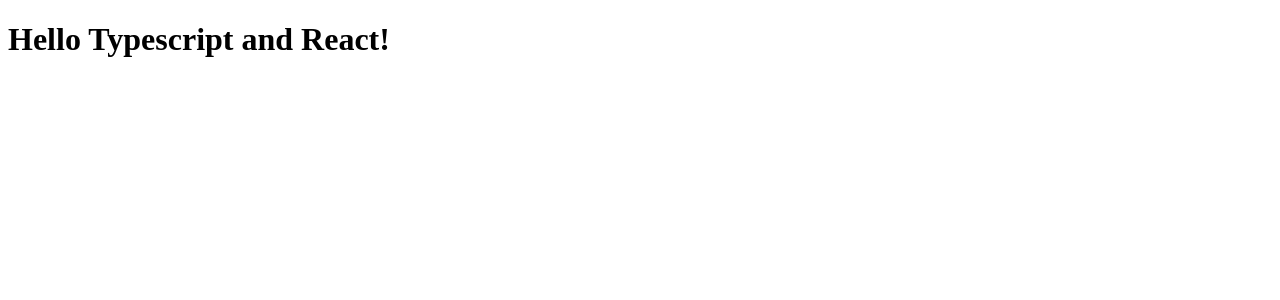
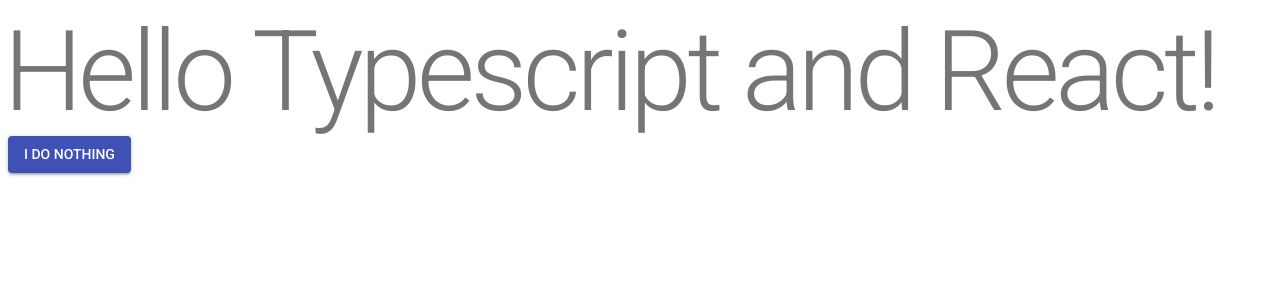
Before and after one commit to apieceofbart/typescript-react, a React app: page / in a window 1280 px wide. Shown: the top 300 px of the page. Built offline with nearby package versions, Linux system fonts and the light colour scheme.

Commit message:
add material-ui

```diff
--- a/index.html
+++ b/index.html
@@ -6,6 +6,7 @@
   <meta name="viewport" content="width=device-width, initial-scale=1.0">
   <meta http-equiv="X-UA-Compatible" content="ie=edge">
   <title>Typescript React Boilerplate</title>
+  <link rel="stylesheet" href="https://fonts.googleapis.com/css?family=Roboto:300,400,500">
 </head>
 
 <body>
--- a/package.json
+++ b/package.json
@@ -4,6 +4,7 @@
   "description": "",
   "main": "index.js",
   "dependencies": {
+    "@material-ui/core": "^3.1.0",
     "react": "^16.5.0",
     "react-dom": "^16.5.0"
   },
--- a/src/index.tsx
+++ b/src/index.tsx
@@ -1,5 +1,7 @@
 import * as React from 'react';
 import * as ReactDOM from 'react-dom';
+import Button from '@material-ui/core/Button';
+import Typography from '@material-ui/core/Typography';
 
 type AppProps = {
   greetings?: string;
@@ -11,7 +13,12 @@
   }
   render() {
     return (
-      <h1>{this.props.greetings}</h1>
+      <>
+        <Typography variant="display4">{this.props.greetings}</Typography>
+        <Button variant="contained" color="primary">
+          I do nothing
+      </Button>
+      </>
     )
   }
 }
```
